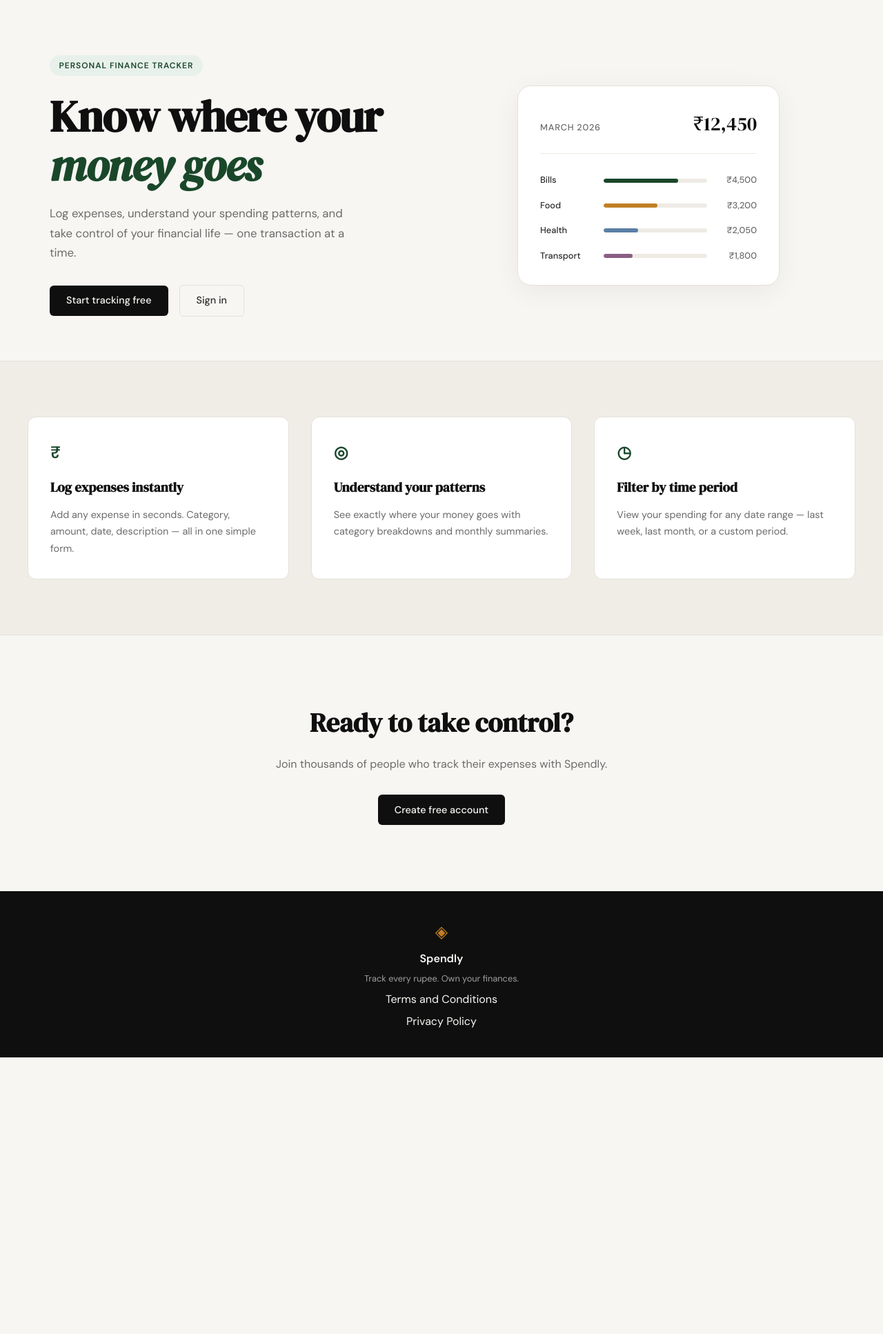
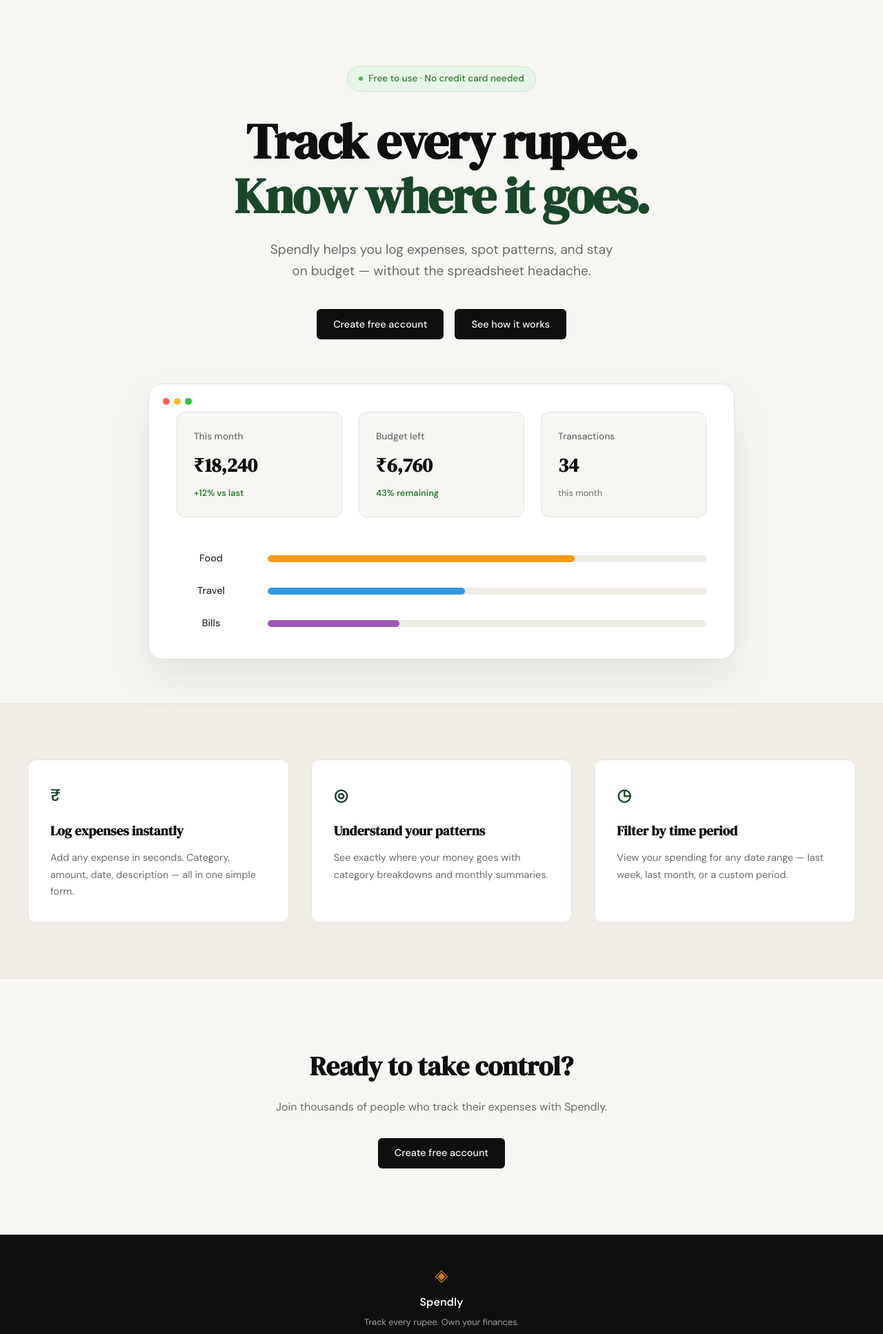
Before and after one commit to pratikrane27/spendly, a Flask app: page / in a window 1280 px wide. Shown: the part 61-1995 px from the top of the page at 69% size. Before the commit the page ends 1594 px from the top, so only its background shows below. Run offline with Flask 3, Linux system fonts and the light colour scheme.

Commit message:
landing: redesign hero section to match mockup

```diff
--- a/static/css/style.css
+++ b/static/css/style.css
@@ -124,136 +124,220 @@ a { color: inherit; text-decoration: none; }
 /* ------------------------------------------------------------------ */
 
 .hero {
-    padding: 5rem 2rem 4rem;
-    display: grid;
-    grid-template-columns: 1fr 1fr;
-    gap: 4rem;
+    padding: 6rem 2rem 4rem;
+    display: flex;
+    flex-direction: column;
     align-items: center;
+    text-align: center;
     max-width: var(--max-width);
     margin: 0 auto;
 }
 
+.hero-inner {
+    max-width: 800px;
+    margin-bottom: 4rem;
+}
+
 .hero-badge {
-    display: inline-block;
-    background: var(--accent-light);
-    color: var(--accent);
-    font-size: 0.75rem;
-    font-weight: 600;
-    letter-spacing: 0.08em;
-    text-transform: uppercase;
-    padding: 0.35rem 0.85rem;
+    display: inline-flex;
+    align-items: center;
+    gap: 0.5rem;
+    background: #e8f5e9;
+    color: #2e7d32;
+    font-size: 0.85rem;
+    font-weight: 500;
+    padding: 0.4rem 1rem;
     border-radius: 999px;
-    margin-bottom: 1.5rem;
+    margin-bottom: 2rem;
+    border: 1px solid #c8e6c9;
+}
+
+.badge-dot {
+    width: 6px;
+    height: 6px;
+    background: #4caf50;
+    border-radius: 50%;
 }
 
 .hero-title {
     font-family: var(--font-display);
-    font-size: clamp(2.5rem, 5vw, 4rem);
+    font-size: clamp(2.5rem, 6vw, 4.5rem);
     line-height: 1.1;
-    letter-spacing: -0.02em;
+    letter-spacing: -0.03em;
     color: var(--ink);
-    margin-bottom: 1.25rem;
+    margin-bottom: 1.5rem;
 }
 
-.hero-title em {
-    font-style: italic;
+.hero-title-accent {
     color: var(--accent);
 }
 
 .hero-subtitle {
-    font-size: 1.05rem;
+    font-size: 1.2rem;
     color: var(--ink-muted);
-    line-height: 1.7;
-    max-width: 460px;
-    margin-bottom: 2rem;
+    line-height: 1.6;
+    max-width: 640px;
+    margin: 0 auto 2.5rem;
 }
 
 .hero-actions {
     display: flex;
     gap: 1rem;
-    align-items: center;
+    justify-content: center;
 }
 
 /* ------------------------------------------------------------------ */
-/* Mock card (hero visual)                                             */
+/* Mock Dashboard (hero visual)                                        */
 /* ------------------------------------------------------------------ */
 
 .hero-visual {
+    width: 100%;
     display: flex;
     justify-content: center;
 }
 
 .mock-card {
+    position: relative;
     background: var(--paper-card);
     border: 1px solid var(--border);
     border-radius: var(--radius-lg);
-    padding: 2rem;
+    padding: 2.5rem;
     width: 100%;
-    max-width: 380px;
-    box-shadow: 0 8px 40px rgba(0,0,0,0.06);
+    max-width: 850px;
+    box-shadow: 0 30px 60px rgba(0,0,0,0.08);
 }
 
-.mock-card-header {
+.mock-window-controls {
+    position: absolute;
+    top: 1.25rem;
+    left: 1.25rem;
     display: flex;
-    justify-content: space-between;
-    align-items: baseline;
-    margin-bottom: 1.75rem;
-    padding-bottom: 1.25rem;
-    border-bottom: 1px solid var(--border-soft);
+    gap: 6px;
 }
 
-.mock-label {
-    font-size: 0.8rem;
-    font-weight: 500;
-    color: var(--ink-muted);
-    text-transform: uppercase;
-    letter-spacing: 0.06em;
+.dot {
+    width: 10px;
+    height: 10px;
+    border-radius: 50%;
+}
+.dot.red { background: #ff5f56; }
+.dot.yellow { background: #ffbd2e; }
+.dot.green { background: #27c93f; }
+
+.mock-stats {
+    display: grid;
+    grid-template-columns: repeat(3, 1fr);
+    gap: 1.5rem;
+    margin-bottom: 3rem;
 }
 
-.mock-total {
+.mock-stat-card {
+    background: var(--paper);
+    border: 1px solid var(--border);
+    padding: 1.5rem;
+    border-radius: var(--radius-md);
+    display: flex;
+    flex-direction: column;
+    gap: 0.5rem;
+    text-align: left;
+}
+
+.stat-label {
+    font-size: 0.85rem;
+    color: var(--ink-muted);
+    font-weight: 500;
+}
+
+.stat-value {
     font-family: var(--font-display);
     font-size: 1.75rem;
     color: var(--ink);
+    font-weight: 600;
 }
 
-.mock-bars { display: flex; flex-direction: column; gap: 1rem; }
-
-.mock-bar-row {
-    display: grid;
-    grid-template-columns: 80px 1fr 60px;
-    align-items: center;
-    gap: 0.75rem;
+.stat-trend {
+    font-size: 0.8rem;
+    color: var(--ink-muted);
 }
 
-.mock-cat {
-    font-size: 0.8rem;
-    font-weight: 500;
-    color: var(--ink-soft);
+.stat-trend.positive {
+    color: #2e7d32;
+    font-weight: 600;
 }
 
-.mock-bar-track {
-    height: 6px;
+.mock-breakdown {
+    display: flex;
+    flex-direction: column;
+    gap: 1.5rem;
+}
+
+.breakdown-row {
+    display: grid;
+    grid-template-columns: 100px 1fr;
+    align-items: center;
+    gap: 2rem;
+}
+
+.breakdown-cat {
+    font-size: 0.9rem;
+    color: var(--ink-soft);
+    font-weight: 500;
+}
+
+.breakdown-track {
+    height: 10px;
     background: var(--border-soft);
     border-radius: 999px;
     overflow: hidden;
 }
 
-.mock-bar {
+.breakdown-bar {
     height: 100%;
-    background: var(--accent);
     border-radius: 999px;
-    transition: width 0.6s ease;
 }
 
-.mock-bar-2 { background: var(--accent-2); }
-.mock-bar-3 { background: #5b7fa6; }
-.mock-bar-4 { background: #8b5e83; }
+.bar-orange { background: #f39c12; }
+.bar-blue { background: #3498db; }
+.bar-purple { background: #9b59b6; }
 
-.mock-amt {
-    font-size: 0.8rem;
+
+.mock-transactions {
+    display: flex;
+    flex-direction: column;
+    gap: 0.75rem;
+}
+
+.mock-item {
+    display: flex;
+    justify-content: space-between;
+    align-items: center;
+    padding: 0.5rem 0;
+    border-bottom: 1px solid var(--border-soft);
+}
+
+.mock-item:last-child { border-bottom: none; }
+
+.mock-item-info {
+    display: flex;
+    flex-direction: column;
+    gap: 0.1rem;
+}
+
+.mock-item-name {
+    font-size: 0.85rem;
     font-weight: 500;
+    color: var(--ink);
+}
+
+.mock-item-cat {
+    font-size: 0.7rem;
     color: var(--ink-muted);
-    text-align: right;
+}
+
+.mock-item-amt {
+    font-size: 0.85rem;
+    font-weight: 600;
+    color: var(--danger);
 }
 
 /* ------------------------------------------------------------------ */
--- a/templates/landing.html
+++ b/templates/landing.html
@@ -6,55 +6,67 @@
 
 <section class="hero">
     <div class="hero-inner">
-        <div class="hero-badge">Personal Finance Tracker</div>
+        <div class="hero-badge">
+            <span class="badge-dot"></span> Free to use &middot; No credit card needed
+        </div>
         <h1 class="hero-title">
-            Know where your<br>
-            <em>money goes</em>
+            Track every rupee.<br>
+            <span class="hero-title-accent">Know where it goes.</span>
         </h1>
         <p class="hero-subtitle">
-            Log expenses, understand your spending patterns,
-            and take control of your financial life —
-            one transaction at a time.
+            Spendly helps you log expenses, spot patterns, and stay<br>
+            on budget — without the spreadsheet headache.
         </p>
         <div class="hero-actions">
-            <a href="{{ url_for('register') }}" class="btn-primary">Start tracking free</a>
-            <a href="{{ url_for('login') }}" class="btn-ghost">Sign in</a>
+            <a href="{{ url_for('register') }}" class="btn-primary">Create free account</a>
+            <a href="{{ url_for('login') }}" class="btn-primary">See how it works</a>
         </div>
     </div>
+
     <div class="hero-visual">
         <div class="mock-card">
-            <div class="mock-card-header">
-                <span class="mock-label">March 2026</span>
-                <span class="mock-total">₹12,450</span>
+            <div class="mock-window-controls">
+                <span class="dot red"></span>
+                <span class="dot yellow"></span>
+                <span class="dot green"></span>
             </div>
-            <div class="mock-bars">
-                <div class="mock-bar-row">
-                    <span class="mock-cat">Bills</span>
-                    <div class="mock-bar-track">
-                        <div class="mock-bar" style="width: 72%"></div>
+
+            <div class="mock-stats">
+                <div class="mock-stat-card">
+                    <span class="stat-label">This month</span>
+                    <span class="stat-value">₹18,240</span>
+                    <span class="stat-trend positive">+12% vs last</span>
+                </div>
+                <div class="mock-stat-card">
+                    <span class="stat-label">Budget left</span>
+                    <span class="stat-value">₹6,760</span>
+                    <span class="stat-trend positive">43% remaining</span>
+                </div>
+                <div class="mock-stat-card">
+                    <span class="stat-label">Transactions</span>
+                    <span class="stat-value">34</span>
+                    <span class="stat-trend">this month</span>
+                </div>
+            </div>
+
+            <div class="mock-breakdown">
+                <div class="breakdown-row">
+                    <span class="breakdown-cat">Food</span>
+                    <div class="breakdown-track">
+                        <div class="breakdown-bar bar-orange" style="width: 70%"></div>
                     </div>
-                    <span class="mock-amt">₹4,500</span>
                 </div>
-                <div class="mock-bar-row">
-                    <span class="mock-cat">Food</span>
-                    <div class="mock-bar-track">
-                        <div class="mock-bar mock-bar-2" style="width: 52%"></div>
+                <div class="breakdown-row">
+                    <span class="breakdown-cat">Travel</span>
+                    <div class="breakdown-track">
+                        <div class="breakdown-bar bar-blue" style="width: 45%"></div>
                     </div>
-                    <span class="mock-amt">₹3,200</span>
                 </div>
-                <div class="mock-bar-row">
-                    <span class="mock-cat">Health</span>
-                    <div class="mock-bar-track">
-                        <div class="mock-bar mock-bar-3" style="width: 33%"></div>
+                <div class="breakdown-row">
+                    <span class="breakdown-cat">Bills</span>
+                    <div class="breakdown-track">
+                        <div class="breakdown-bar bar-purple" style="width: 30%"></div>
                     </div>
-                    <span class="mock-amt">₹2,050</span>
-                </div>
-                <div class="mock-bar-row">
-                    <span class="mock-cat">Transport</span>
-                    <div class="mock-bar-track">
-                        <div class="mock-bar mock-bar-4" style="width: 28%"></div>
-                    </div>
-                    <span class="mock-amt">₹1,800</span>
                 </div>
             </div>
         </div>
```
